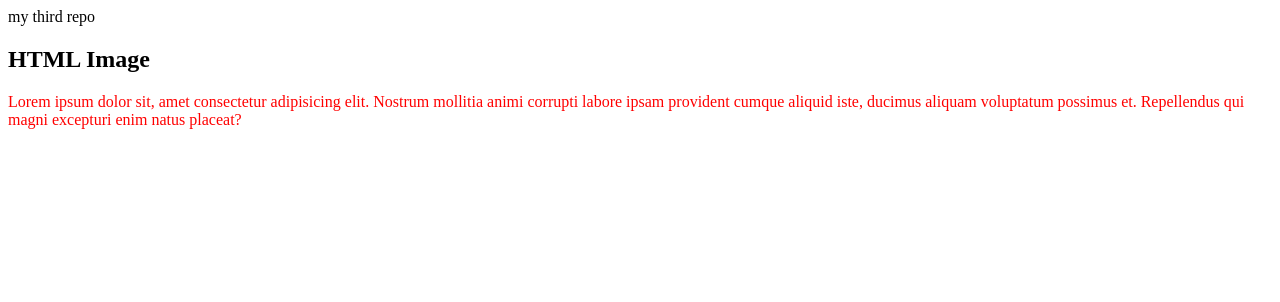
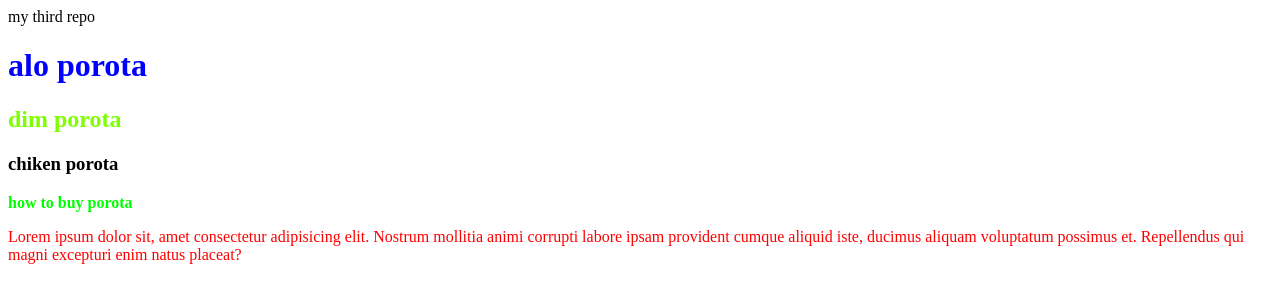
Before and after one commit to iroksana/my-3rd-repo, a plain HTML site: page index.html in a window 1280 px wide. Drawn offline with Linux system fonts and the light colour scheme.

Commit message:
added new color

```diff
--- a/index.html
+++ b/index.html
@@ -6,7 +6,11 @@
     <meta name="viewport" content="width=device-width, initial-scale=1.0">
     <titl>my third repo</title>
         <link rel="stylesheet" href="style.css">
-        <h2>HTML Image</h2>
+        <h1>alo porota</h1>
+        <h2>dim porota</h2>
+        <h3>chiken porota</h3>
+        <b>how to buy porota</b>
+
 
 
 </head>
--- a/style.css
+++ b/style.css
@@ -1,3 +1,12 @@
 p{
     color: red;
 }
+h1{
+    color: blue;
+}
+h2{
+    color: chartreuse;
+}
+b{
+    color: lime;
+}
```
Also changed, not shown: drink.jpg (deleted).
